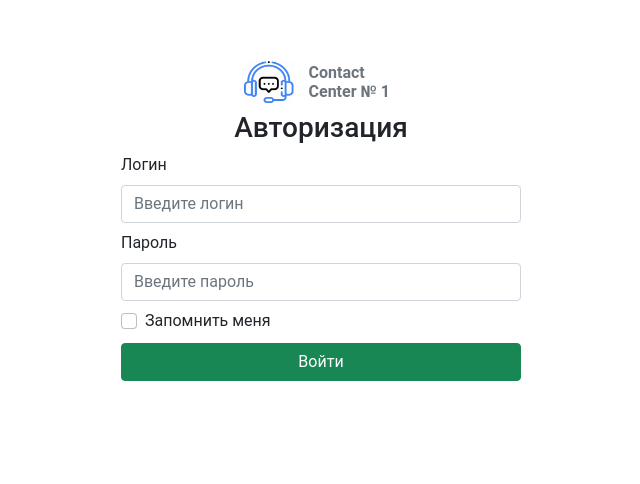
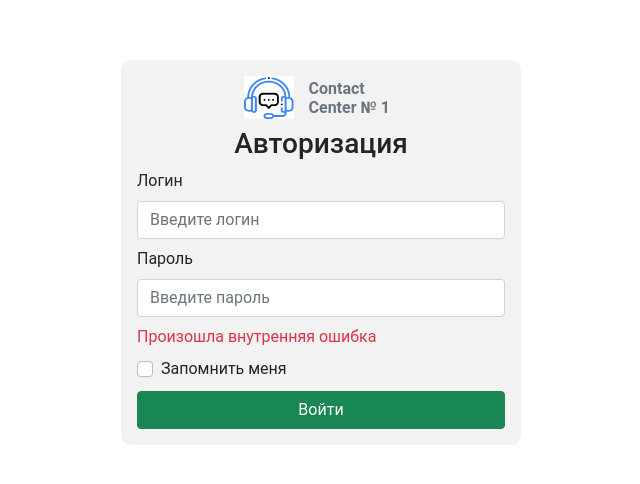
Before and after one commit to Pomatrosit/call-center, a React (Create React App) app: page /auth in a window 1280 px wide. Shown: the part 140-624 px from the top of the page, without its empty margins (319-959 px from the left). Built offline with nearby package versions, Linux system fonts and the light colour scheme.

Commit message:
some design changes

```diff
--- a/src/pages/Auth/Auth.module.scss
+++ b/src/pages/Auth/Auth.module.scss
@@ -2,6 +2,9 @@
 @import "../../styles/mixins.scss";
 
 .auth {
+  background: rgba(0, 0, 0, 0.05);
+  padding: 2vh;
+
   margin: 200px auto;
   width: 400px;
 
@@ -25,6 +28,10 @@
     margin-top: 1vh;
   }
 
+  .error {
+    color: $dangerColor;
+  }
+
   .button {
     width: 100%;
   }
--- a/src/pages/Auth/Auth.tsx
+++ b/src/pages/Auth/Auth.tsx
@@ -10,6 +10,7 @@ import cls from "classnames";
 const enum ErrorCode {
   BadRequest = 400, // Неверный пароль
   NotFound = 404, // Неверный логин
+  Internal = 500, // Вутренняя ошибка сервера
 }
 
 // TODO: use auth api
@@ -31,12 +32,14 @@ const Auth: FC = () => {
 
   const [login, setLogin] = useState("");
   const [pwd, setPwd] = useState("");
+  const [checked, setChecked] = useState(false);
 
   const [errors, setErrors] = useState({
     isLoginEmpty: false,
     isPwdEmpty: false,
     isLoginFailed: false,
     isPwdFailed: false,
+    isInternalErr: false,
   });
 
   const loginBtnClickHandler = async () => {
@@ -49,6 +52,7 @@ const Auth: FC = () => {
     }
 
     try {
+      // Добавить запрос с обработкой ошибок
       const res = await authMock(login, pwd);
 
       navigate("/");
@@ -110,8 +114,19 @@ const Auth: FC = () => {
           )}
         </Form.Group>
 
-        <Form.Group className={style.marginTop} controlId="formBasicCheckbox">
-          <Form.Check type="checkbox" label="Запомнить меня" />
+        {!errors.isInternalErr && (
+          <p className={cls(style.error, style.marginTop)}>
+            Произошла внутренняя ошибка
+          </p>
+        )}
+
+        <Form.Group className={style.marginTop} controlId="checkbox">
+          <Form.Check
+            checked={checked}
+            onChange={(e) => setChecked(e.target.checked)}
+            type="checkbox"
+            label="Запомнить меня"
+          />
         </Form.Group>
 
         <Button
```
